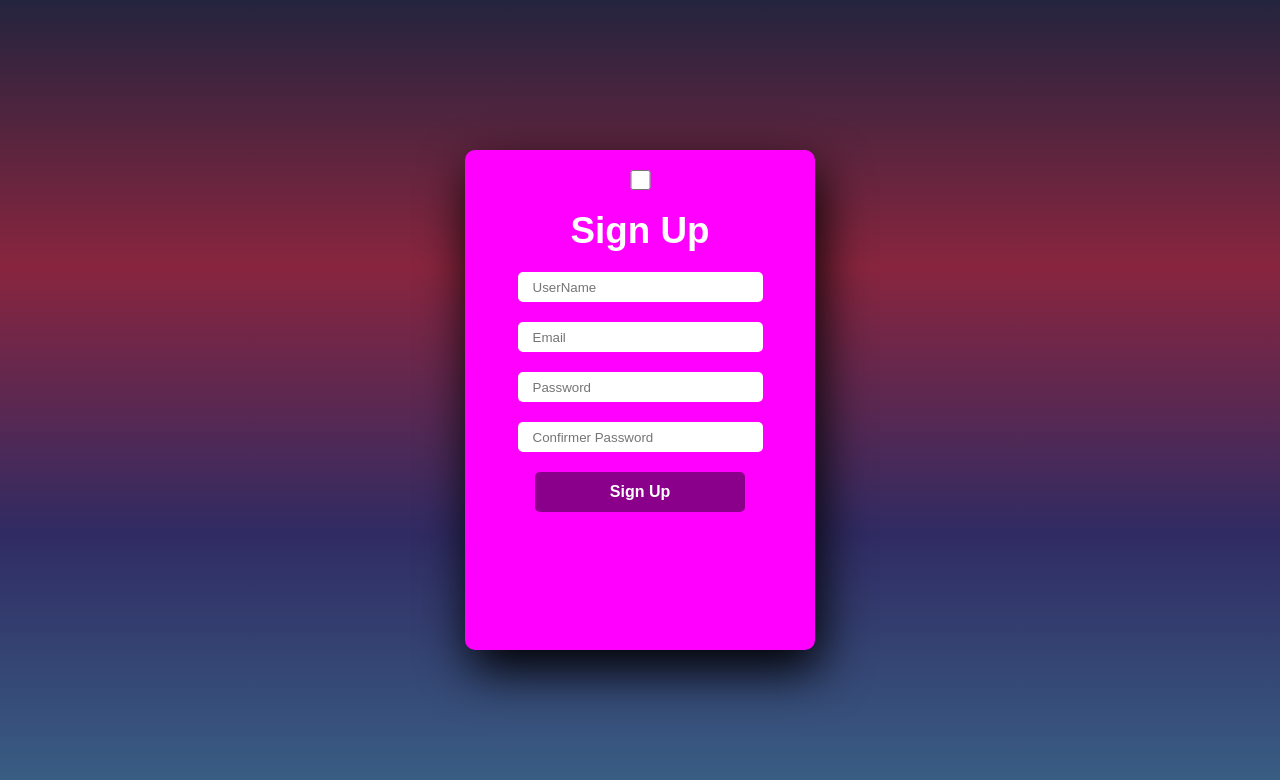
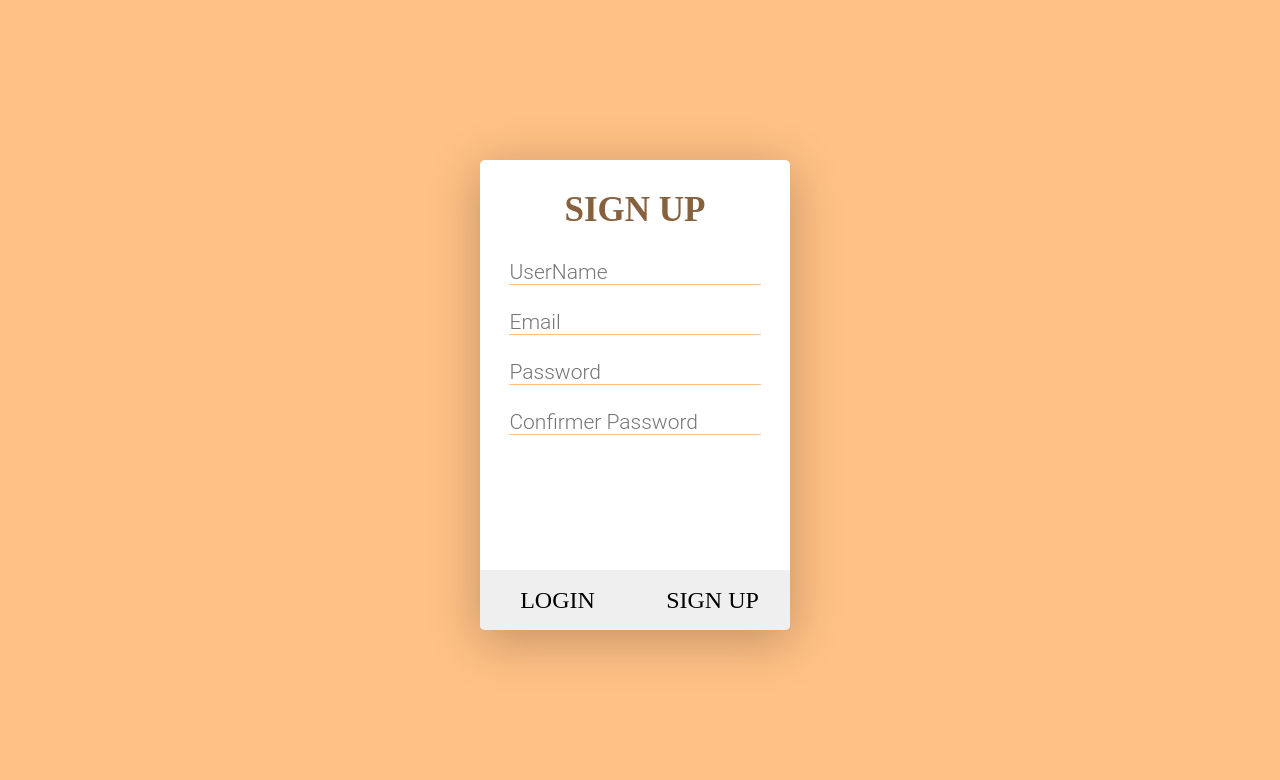
Before and after one commit to SalaheddineOBT/Gestion-Securisee-Des-Membres, a React (Create React App) app in the folder Front end/: page / in a window 1280 px wide. Shown: the top 780 px of the page. Built offline with nearby package versions, Linux system fonts and the light colour scheme.

Commit message:
save changes

```diff
--- a/Front end/src/Compoments/Authentification/Authentification.jsx
+++ b/Front end/src/Compoments/Authentification/Authentification.jsx
@@ -1,30 +1,58 @@
 import React,{Component} from "react";
 
 export default class Athentification extends Component{
+    state={
+        activelogin:true,
+        activesignup:false
+    }
+
+    toogleSinUp=()=>{
+        const {activesignup}=this.state;
+        this.setState({activesignup:!activesignup});
+        const {activelogin}=this.state;
+        this.setState({activelogin:!activelogin});
+    }
+
+    toogleLogin=()=>{
+        const {activesignup}=this.state;
+        this.setState({activesignup:!activesignup});
+        const {activelogin}=this.state;
+        this.setState({activelogin:!activelogin});
+    }
+
+    SignUp=(e)=>{
+        e.preventDefault();
+    }
+
+    Login=(e)=>{
+        e.preventDefault();
+    }
+
     render(){
         return(
-            <div className="main">
-                <input type="checkbox" id="chk" aria-hidden="true" />
+            <div className="container">
 
-                <div className="SignUp">
-                    <form>
-                        <label htmlFor="chk" aria-hidden="true">Sign Up</label>
-                        <input type="text" name="username" placeholder="UserName" required />
-                        <input type="email" name="email" placeholder="Email" required />
-                        <input type="password" name="password" placeholder="Password" required />
-                        <input type="password" name="confirm" placeholder="Confirmer Password" required />
-                        <button>Sign Up</button>
-                    </form>
-                </div>
+                <form className={this.state.activesignup ? "SignUp active-SignUp" : "SignUp inactive-SignUp"} onSubmit={this.SignUp}>
+                    <h3>Sign Up</h3>
+                    <input type="text" name="username" placeholder="UserName" />
+                    <input type="email" name="email" placeholder="Email" />
+                    <input type="password" name="password" placeholder="Password" />
+                    <input type="password" name="confirm" placeholder="Confirmer Password" />
+                    <div className="btns">
+                        <button type="submit" className="btnLogin" onClick={this.toogleSinUp} >Login</button>
+                        <button type="submit" className="btnSub" >Sign Up</button>
+                    </div>
+                </form>
 
-                <div className="Login">
-                    <form>
-                        <label htmlFor="chk" aria-hidden="true">Login</label>
-                        <input type="email" name="lemail" placeholder="Email" required />
-                        <input type="password" name="lpassword" placeholder="Password" required />
-                        <button>Login</button>
-                    </form>
-                </div>
+                <form className={this.state.activelogin ? "Login active-Login" : "Login inactive-Login"} onSubmit={this.Login}>
+                    <h3>Login</h3>
+                    <input type="email" name="lemail" placeholder="Email" />
+                    <input type="password" name="lpassword" placeholder="Password" />
+                    <div className="btns">
+                        <button type="submit" className="btnBack" onClick={this.toogleLogin} >Sign Up</button>
+                        <button type="submit" className="btnSub" >Login</button>
+                    </div>
+                </form>
 
             </div>
         )
--- a/Front end/src/index.css
+++ b/Front end/src/index.css
@@ -6,6 +6,9 @@
     box-sizing: border-box;
     outline: none;
 }
+body {
+	background: #ffc185;
+}
 .App{
     display: flex;
     justify-content: center;
@@ -13,82 +16,147 @@
     min-height: 100vh;
     width: 100%;
     font-family: 'Jost',sans-serif;
-    background: #24243e;
-    background: -webkit-linear-gradient(to bottom,#24243e, #89253e,#302b63, #3a6186);
-    background: linear-gradient(to bottom,#24243e, #89253e,#302b63, #3a6186);
 }
-.main{
-    width: 350px;
-    height: 500px;
-    background: magenta;
+.container{
+    position: absolute;
+    width: auto;
+    height: auto;
+    border-radius: 10px;
+	top: calc(50% - 240px);
+	left: calc(50% - 160px);
+}
+form{
+	position: absolute;
+	text-align: center;
+	background: #fff;
+	width: 310px;
+	height: 470px;
     overflow: hidden;
-    border-radius: 10px;
-    box-shadow: 5px 20px 50px #000;
+	border-radius: 5px;
+	padding: 30px 20px 0 20px;
+	box-shadow: 0 10px 50px 0 rgba(0, 0, 0, 0.25);
 }
-.chk{
-    display: none;
+h3{
+    font-family: 'Dosis';
+	font-size: 35px;
+	text-transform: uppercase;
+	color: #87613d;
+	margin-bottom: 30px;
+}
+button{
+	position: absolute;
+	width: 50%;
+	height: 60px;
+	border: 0;
+    bottom: 0;
+	font-family: 'Dosis';
+	font-size: 24px;
+	text-transform: uppercase;
+	cursor: pointer;
+}
+.btnBack,.btnLogin{
+    left: 0;
+}
+.btnSub{
+    right: 0;
+}
+input{
+	border: none;
+	border-bottom: 1px solid #ffc185;
+	width: 93%;
+	font-family: 'Roboto';
+	color: #ff7d00;
+	text-align: left;
+	font-size: 21px;
+	font-weight:300;
+	margin-bottom:25px;
+}
+.Login{
+    z-index: 1;
+    transform: perspective(100px) translate3d(0px, 0px, -30px);
+    opacity: 0;
 }
 .SignUp{
-    position: relative;
-    width: 100%;
-    height: 100%;
+    z-index: 2;
 }
-label{
-    color: #fff;
-    font-size: 2.3rem;
-    justify-content: center;
-    display: flex;
-    font-weight: 600;
-    transition: .5s ease-in-out;
-    cursor: pointer;
+.active-SignUp{
+	animation-name: foregrS;
+	animation-duration: 0.9s;
+	animation-fill-mode: forwards;
 }
-input{
-    width: 70%;
-    height: 20px;
-    background: #fff;
-    border: none;
-    justify-content: center;
-    display: flex;
-    margin: 20px auto;
-    padding:15px;
-    border-radius: 5px;
+.active-Login{
+	animation-name: foregrL;
+	animation-duration: 0.9s;
+	animation-fill-mode: forwards;
 }
-button{
-    width: 60%;
-    height: 40px;
-    margin: 10px auto;
-    justify-content: center;
-    display: block;
-    background: darkmagenta;
-    font-size: 1rem;
-    font-weight: bold;
-    border-radius: 5px;
-    margin-top: 20px;
-    border:none;
-    cursor: pointer;
-    color: #fff;
-    transition: .4s ease-in-out;
+.inactive-SignUp{
+	animation-name: overS;
+	animation-duration: 0.9s;
+	animation-fill-mode: forwards;
 }
-button:hover{
-    background: #89253e;
+.inactive-Login{
+	animation-name: overL;
+	animation-duration: 0.9s;
+	animation-fill-mode: forwards;
 }
-.Login{
-    height: 460px;
-    background: #eee;
-    border-radius: 60px / 10%;
-    transform: translateX(-180px);
-    transition: .8s ease-in-out;
+
+@keyframes foregrL {
+    0%{
+        z-index:2;
+        transform: perspective(100px) translate3d(0px, 0px, 0px);
+        opacity: 1;
+        box-shadow: 0 10px 50px 0 rgba(0, 0, 0, 0.25);
+    }
+    100%{
+        z-index: 1;
+        transform: perspective(100px) translate3d(0px, 0px, -30px);
+        opacity: 0;
+        box-shadow: 0 10px 20px 0 rgba(0, 0, 0, 0.25);
+    }
 }
-.Login .label{
-    color: #24243e;
-    transform: scale(.6);
+@keyframes foregrS {
+    0%{
+      z-index:2;
+      transform: perspective(100px) translate3d(0px, 0px, 0px);
+      opacity: 1;
+      box-shadow: 0 10px 50px 0 rgba(0, 0, 0, 0.25);
+    }
+    100%{
+      z-index: 1;
+      transform: perspective(100px) translate3d(0px, 0px, -30px);
+      opacity: 0;
+      box-shadow: 0 10px 20px 0 rgba(0, 0, 0, 0.25);
+    }
 }
-#chk:checked ~ .Login{
-    transform: translateY(-450px);
+@keyframes overL {
+    0%{
+        z-index:1;
+        transform: perspective(100px) translate3d(0px, 0px, -30px);
+        opacity: 0;
+    }
+    50%{
+        z-index:2;
+        transform: perspective(100px) translate3d(400px, 0px, -30px);
+    }
+    100%{
+        z-index:2;
+        transform: perspective(100px) translate3d(0px, 0px, 0px);
+        opacity: 1;
+    }
 }
-#chk:checked ~ .Login label{
-    transform: scale(1);
-}
-#chk:checked ~ .SignUp label{
-    transition: scale(.6);
-}
+@keyframes overS {
+    0%{
+      z-index:1;
+      transform: perspective(100px) translate3d(0px, 0px, -30px);
+      opacity: 0;
+    }
+    50%{
+      z-index:2;
+      transform: perspective(100px) translate3d(-400px, 0px, -30px);
+    }
+    100%{
+      z-index:2;
+      transform: perspective(100px) translate3d(0px, 0px, 0px);
+      opacity: 1;
+    }
+  }
```
